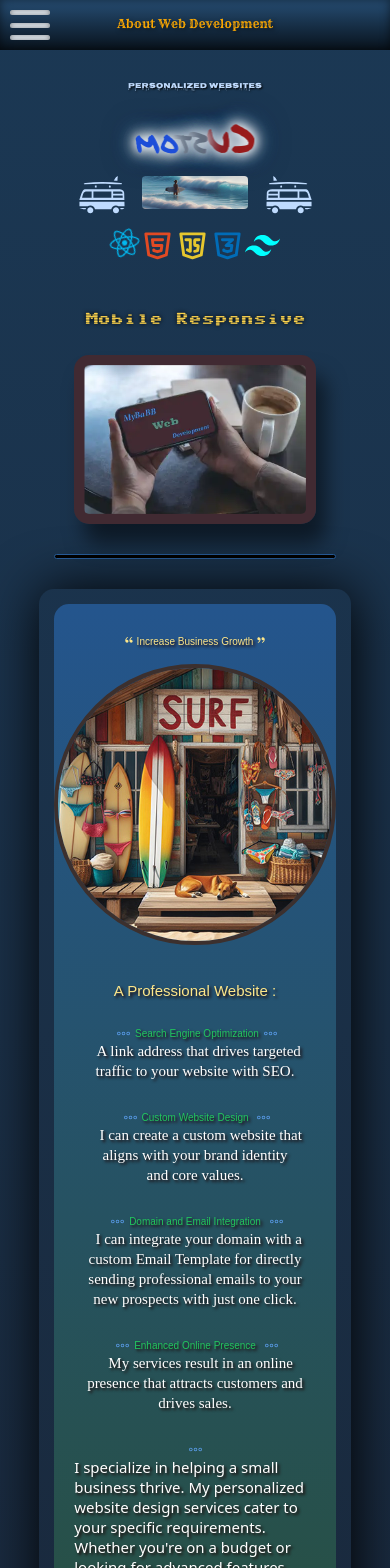
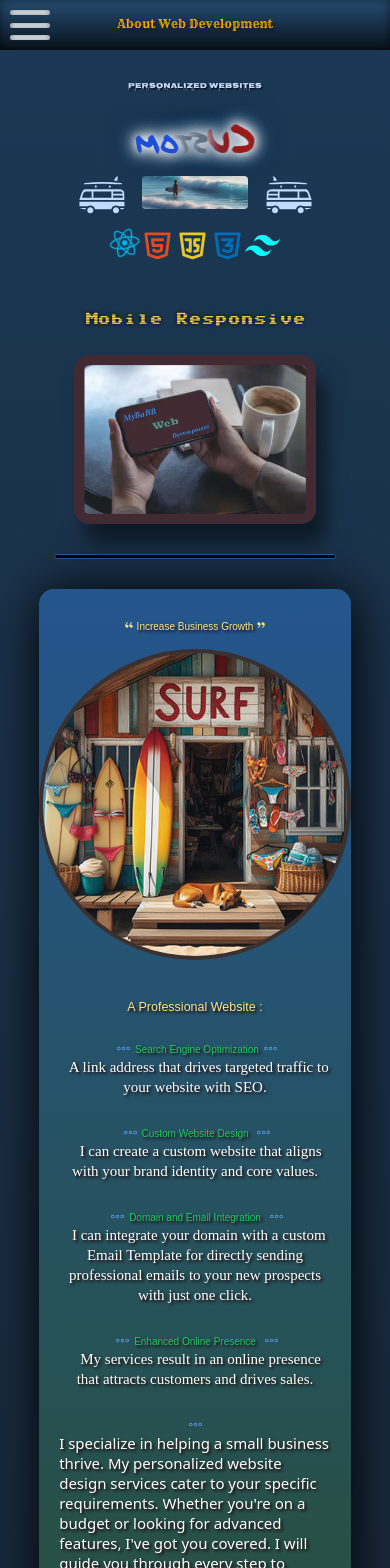
Before and after one commit to MyBaBB/About_MyBaBB, a React (Vite) app: page / in a window 390 px wide. Shown: the top 1568 px of the page. Built offline with nearby package versions, Linux system fonts and the light colour scheme; a web font is replaced by a local one.

Commit message:
blockquote size adj. for mobile p-0 sm:p-6

```diff
--- a/src/App.jsx
+++ b/src/App.jsx
@@ -8,7 +8,7 @@ import Container from "./components/MainFolder/ContainerFolder/Container";
 
 const App = () => {
   return (
-    <div>
+    <div className="App w-screen overflow-x-hidden">
       <Navbar />
       <TopLogos />
       <Container />
--- a/src/components/MainFolder/ContainerFolder/Container.jsx
+++ b/src/components/MainFolder/ContainerFolder/Container.jsx
@@ -15,7 +15,7 @@ import Sponsor from "./SponsorFolder/Sponsor.jsx";
 
 const Container = () => {
   return (
-    <div className=" w-fit ">
+     <>
       <div
         className="left-0 top-0 z-[1] m-auto
                      flex min-h-screen  w-screen  flex-col items-center justify-center
@@ -30,7 +30,7 @@ const Container = () => {
         <AquariumDataTip />
         <Sponsor />
       </div>
-    </div>
+    </>
   );
 };
 
--- a/src/components/MainFolder/ContainerFolder/SectionAFolder/SectionA.jsx
+++ b/src/components/MainFolder/ContainerFolder/SectionAFolder/SectionA.jsx
@@ -39,7 +39,7 @@ const SectionA = () => {
                   Personalized Websites <br />
                 </span>
               </h2>
-              <p className="customBounce mt-[-4rem]  text-center   landscape:text-center">
+              <div className="customBounce mt-[-4rem]  text-center   landscape:text-center">
                 <span id="custom" className="custom text-varDARKBEAK">
                   <span className="rotate whitespace-nowrap font-PermanentMarker">
                     <span className="text-[4rem] text-red-800">Cu</span>
@@ -79,7 +79,7 @@ const SectionA = () => {
                 >
                   <Sponsor2 />
                 </div>
-              </p>
+              </div>
             </section>
             <h2
               id="home"
--- a/src/components/MainFolder/ContainerFolder/SectionBFolder/SectionB.jsx
+++ b/src/components/MainFolder/ContainerFolder/SectionBFolder/SectionB.jsx
@@ -20,7 +20,7 @@ const SectionB = () => {
             >
               <section
                 id="mainBoxes"
-                className="mb-10 p-6"
+                className="mb-10 p-0 xs:p-6"
                 style={{ scrollMarginTop: "95px" }}
               >
                 <blockquote
@@ -73,7 +73,7 @@ const SectionB = () => {
                     >
                       <span
                         className="font-Aclonica-Regular
-                       text-amber-200"
+                       text-amber-200 text-xl sm:text-2xl"
                       >
                        A Professional
                         <span className="whitespace-nowrap">
--- a/src/components/MainFolder/ContainerFolder/SectionCFolder/SectionC.jsx
+++ b/src/components/MainFolder/ContainerFolder/SectionCFolder/SectionC.jsx
@@ -10,12 +10,12 @@ const SectionC = () => {
         className="sectionCTop z-1 m-[20px] mt-[.5rem]
   min-w-[290px] max-w-[80vw]   scroll-mt-[4rem]  p-[.2px] sm:p-[2rem] "
       >
-        <div id="YourBrand" className="scroll-mt-[5rem] p-0 sm:p-4 ">
+        <div id="YourBrand" className="scroll-mt-[5rem] p-0 sm:p-6 ">
           <div
             style={{ boxShadow: "2px 2px 55px #000" }}
             className="rounded-3xl"
           >
-            <section id="mainBoxes" className="mb-10 p-6">
+            <section id="mainBoxes" className="mb-10 p-0 xs:p-6">
               <blockquote
                 className="relative rounded-3xl
              bg-gradient-to-b from-varMEDDUCKHEAD via-varDARKDUCKHEAD to-varMEDDUCKHEAD py-12 dark:bg-black"
--- a/src/components/MainFolder/NavbarFolder/Navbar.jsx
+++ b/src/components/MainFolder/NavbarFolder/Navbar.jsx
@@ -104,7 +104,7 @@ const Navbar = () => {
 
 
 
-              <p
+              <div
                 id="mobile-menu"
                 className="relative my-auto flex-row items-center justify-center"
               >
@@ -224,7 +224,7 @@ const Navbar = () => {
                     <span className="menuButtonWords   pr-6 ">Zale</span>
                   </div>
                 </a>
-              </p>
+              </div>
             </nav>
           </div>
         </section>
--- a/src/index.css
+++ b/src/index.css
@@ -4,6 +4,7 @@
 :root {
   font-size: 62.5%;
   background: linear-gradient(to bottom, #1b3854, #181e2c 60%);
+
 }
 
 @media (prefers-color-scheme: dark) {
```
Also changed, not shown: 1 other file (tests, documents, lock files or other folders).
